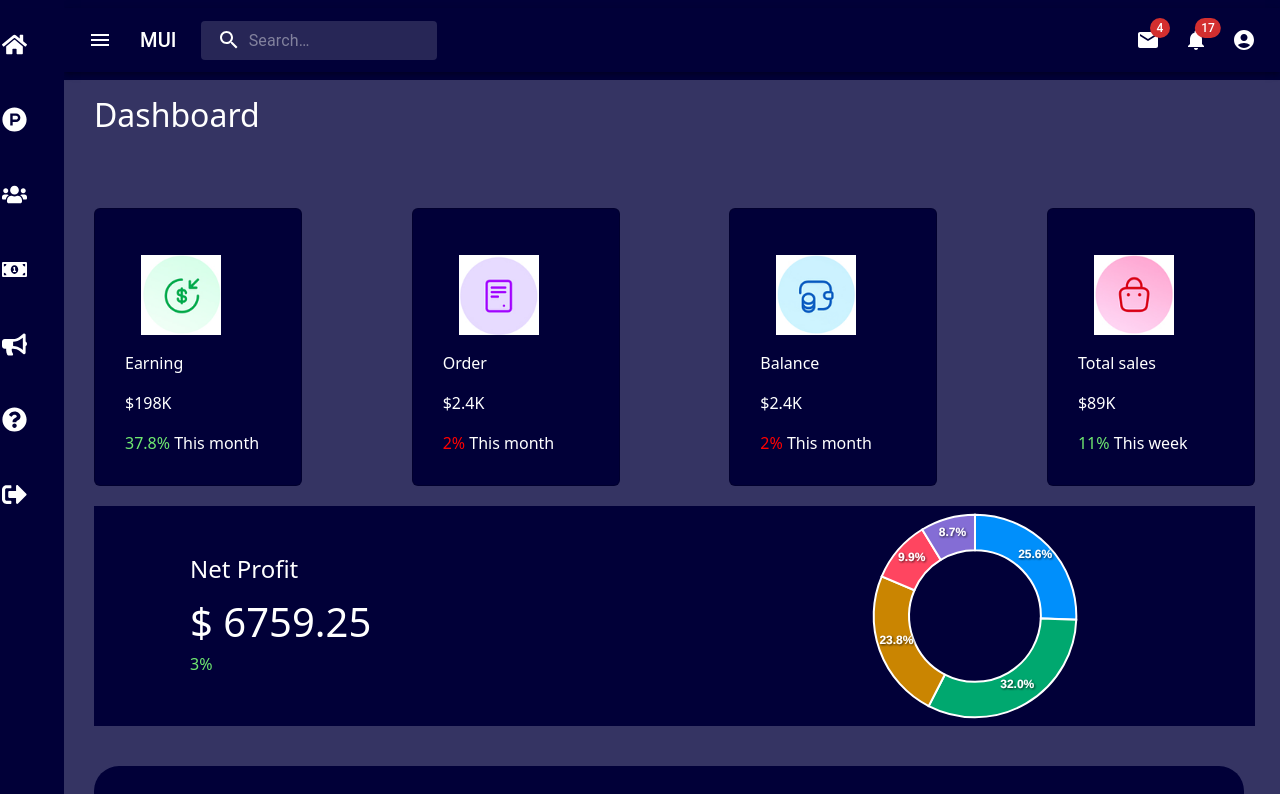
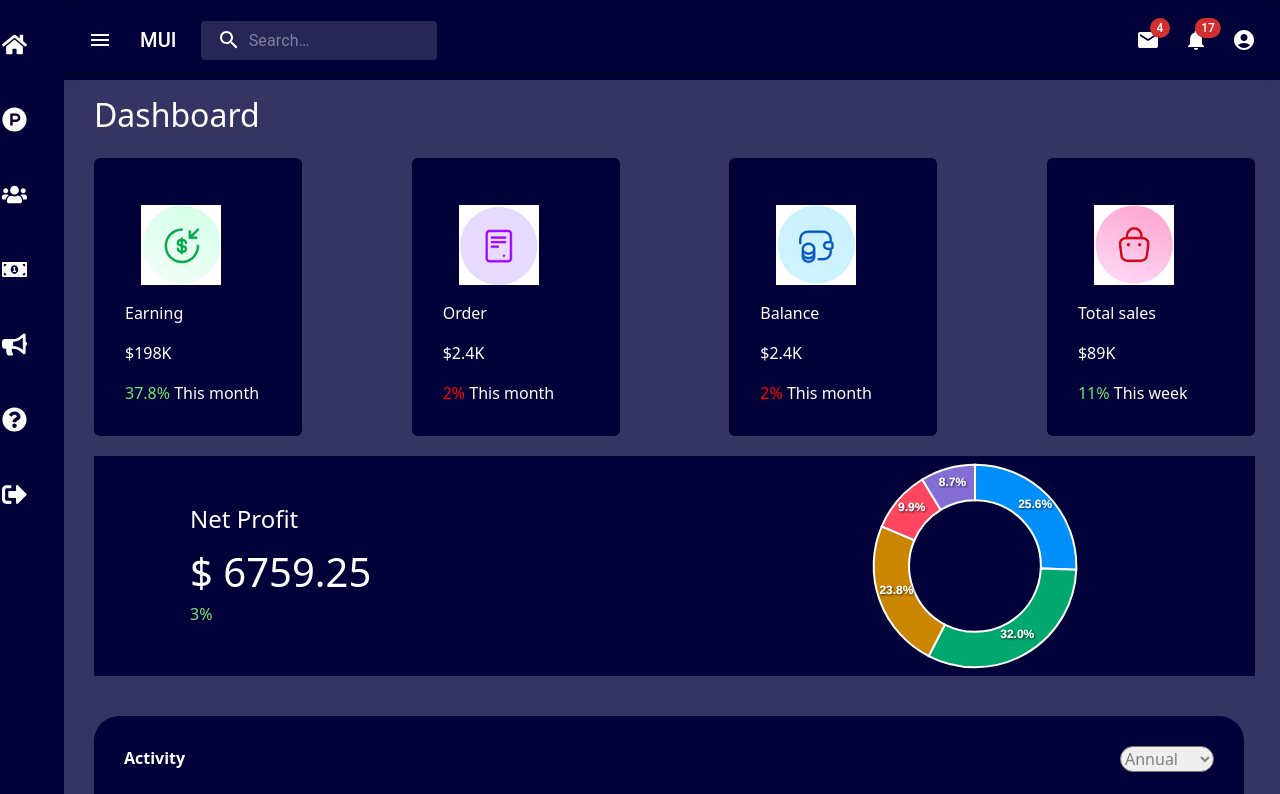
Before and after one commit to vijayshagara/money_save_new, a React (Vite) app: page / in a window 1280 px wide. Shown: the top 794 px of the page. Built offline with nearby package versions, Linux system fonts and the light colour scheme.

Commit message:
Update Card.css

```diff
--- a/src/component/card/Card.css
+++ b/src/component/card/Card.css
@@ -2,7 +2,7 @@
     display: flex;
     justify-content: space-between;
     gap: 20px !important;
-    padding-top: 50px !important;
+/*     padding-top: 50px !important; */
     padding-bottom: 40px !important;
 
 }
```
